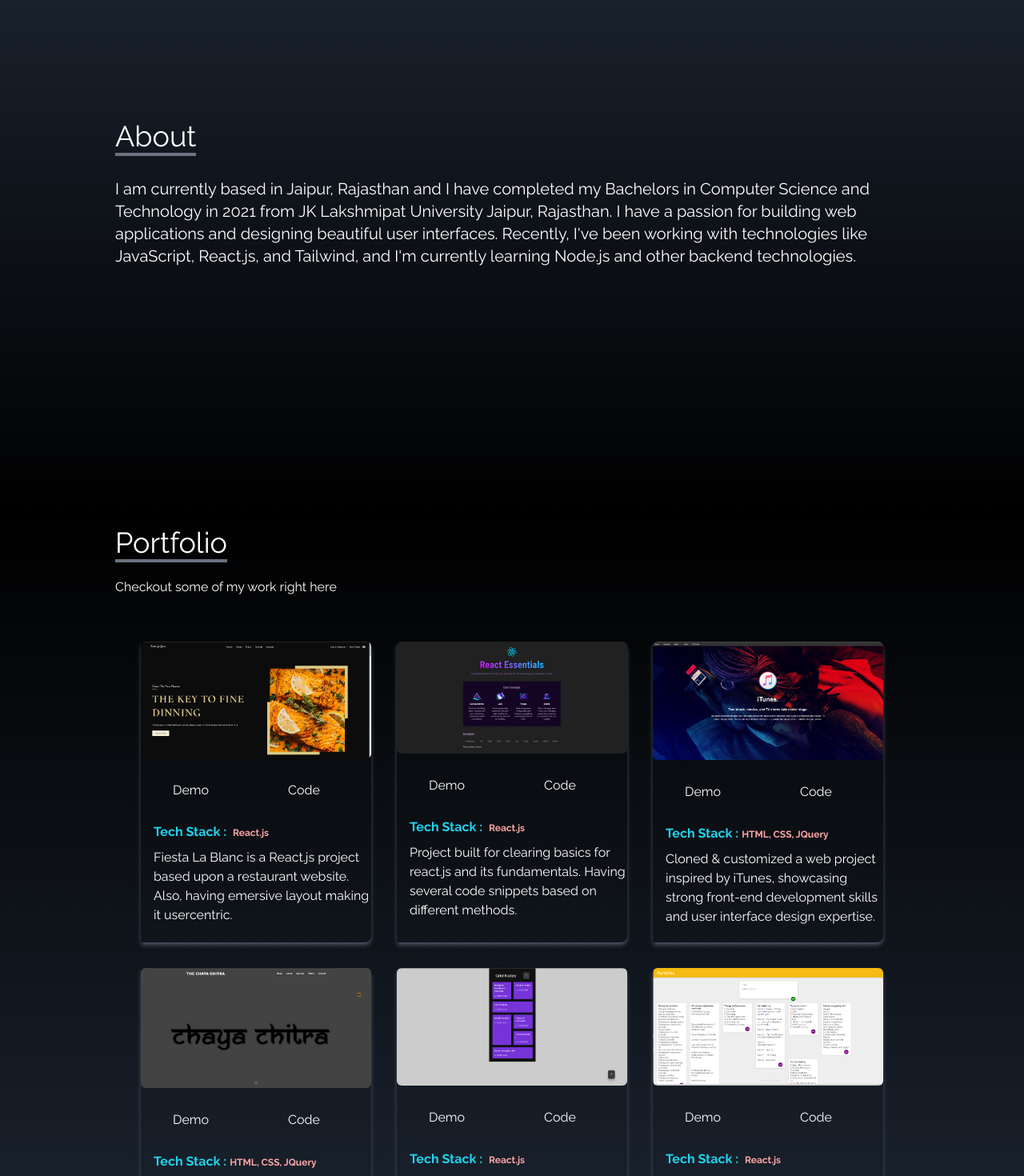
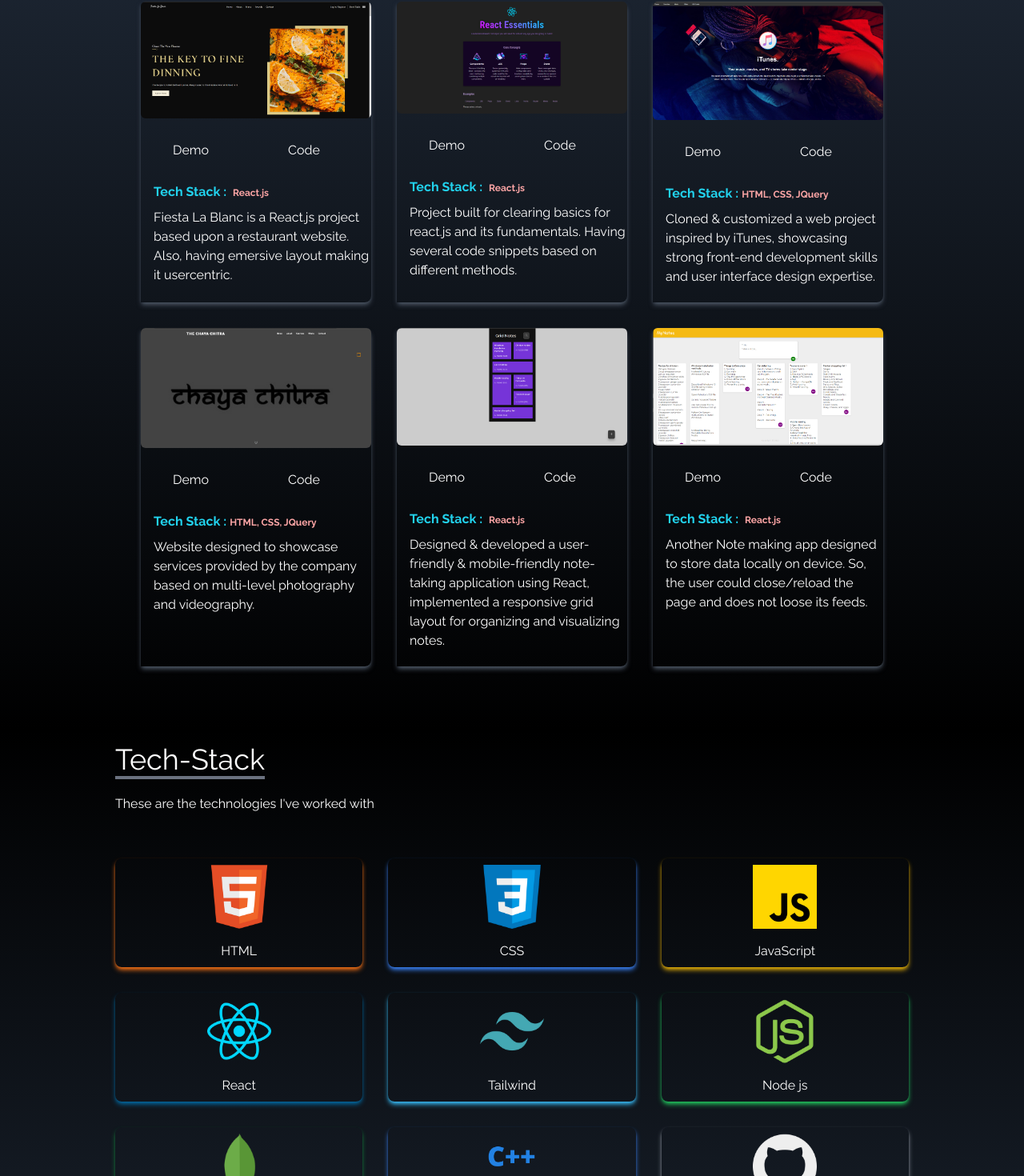
Before and after one commit to Vargos98/personal-portfolio, a React (Create React App) app: page / in a window 1280 px wide. Shown: the part 958-2428 px from the top of the page at 80% size. Built offline with nearby package versions, Linux system fonts and the light colour scheme.

Commit message:
Changed few layout in the design pattern

```diff
--- a/package.json
+++ b/package.json
@@ -8,7 +8,7 @@
     "@testing-library/user-event": "^13.5.0",
     "react": "^18.2.0",
     "react-dom": "^18.2.0",
-    "react-icons": "^4.10.1",
+    "react-icons": "^5.0.0",
     "react-scripts": "5.0.1",
     "react-scroll": "^1.8.9",
     "web-vitals": "^2.1.4"
--- a/src/App.js
+++ b/src/App.js
@@ -12,9 +12,9 @@ function App() {
     <div>
       <NavBar/>
       <Home/>
-      <About/>
       <Portfolio/>
       <Experience/>
+      <About/>
       <Contact/>
 
     </div>
--- a/src/components/About.jsx
+++ b/src/components/About.jsx
@@ -14,13 +14,23 @@ const About = () => {
           </p>
         </div>
         <p className="text-xl">
-          I am currently based in Jaipur, Rajasthan and I have completed my Bachelors in Computer Science and Technology in 2021 from JK Lakshmipat University Jaipur, Rajasthan.
-          I have a passion for building web applications and designing beautiful user interfaces.
-          Recently, I've been working with technologies like JavaScript, React.js, and Tailwind, and I'm currently learning Node.js and other backend technologies.
+          I am a web developer out in Jaipur and I have completed my Bachelors in Computer Science and Technology from JK Lakshmipat University Jaipur.
+          I have a passion for building web applications and designing beautiful user interfaces.<br/>
+          Technology excites me and I am always in awe of the change it drives in the world.<br/>
+          Certain skills that I have worked with include Data Structures and Algorithms (Java, C++),<br/>
+          Web Development (MERN Stack), and what I might lack in
+          skills I make up for with my determination to learn.<br/>
+          Outside of tech, I am a coffee lover, and loves to participate in numerous sports
+          in which swimming and badminton are my favourites.<br/> Beside that I love cooking,
+          as cooking is simple therapeutic. It does wonders
+          in terms of unwinding and relaxing.
         </p>
-
+      <br/>
+      <br/>
+      <br/>
       </div>
     </div>
+
   );
 };
 
--- a/src/components/Experience.jsx
+++ b/src/components/Experience.jsx
@@ -10,7 +10,7 @@ import node from '../assets/node.png'
 import react from '../assets/react.png'
 import tailwind from '../assets/tailwind.png'
 import MongoDB from '../assets/mongoDB.png'
-import Next from '../assets/Next.jpg'
+// import Next from '../assets/Next.jpg'
 import Vercel from '../assets/Vercel.png'
 
 
@@ -99,7 +99,7 @@ const Experience = () => {
   return (
     <div
       name="experience"
-      className="bg-gradient-to-b from-gray-800 to-black w-full h-screen{'       {'   '}               '}"
+      className="bg-gradient-to-b from-black to-gray-800 w-full h-screen{'       {'   '}               '}"
     >
       <div className="max-w-screen-lg mx-auto p-4 flex flex-col justify-center w-full h-full text-white">
         <div>
--- a/src/components/NavBar.jsx
+++ b/src/components/NavBar.jsx
@@ -11,22 +11,24 @@ const NavBar = () => {
       id: 1,
       link: "home",
     },
+
     {
       id: 2,
-      link: "about",
+      link: "portfolio",
     },
     {
       id: 3,
-      link: "portfolio",
+      link: "experience",
     },
     {
       id: 4,
-      link: "experience",
+      link: "about",
     },
     {
       id: 5,
       link: "contact",
     },
+
   ];
 
   return (
--- a/src/components/Portfolio.jsx
+++ b/src/components/Portfolio.jsx
@@ -9,7 +9,7 @@ import reactEssentials from '../assets/portfolio/React-Essentials.png';
 const Portfolio = () => {
 
     return (
-        <div name="portfolio" className='bg-gradient-to-b from-black to-gray-800 w-full text-white md:h-screens'>
+        <div name="portfolio" className='bg-gradient-to-b from-gray-800 to-black w-full text-white md:h-screens'>
             <div className='max-w-screen-lg p-4 mx-auto flex flex-col justify-normal w-full h-full'>
                 <div className='pb-8 '>
                     <p className='text-4xl bold inline border-b-4 border-gray-500'>Portfolio</p>
```
Also changed, not shown: 1 other file (tests, documents, lock files or other folders).
